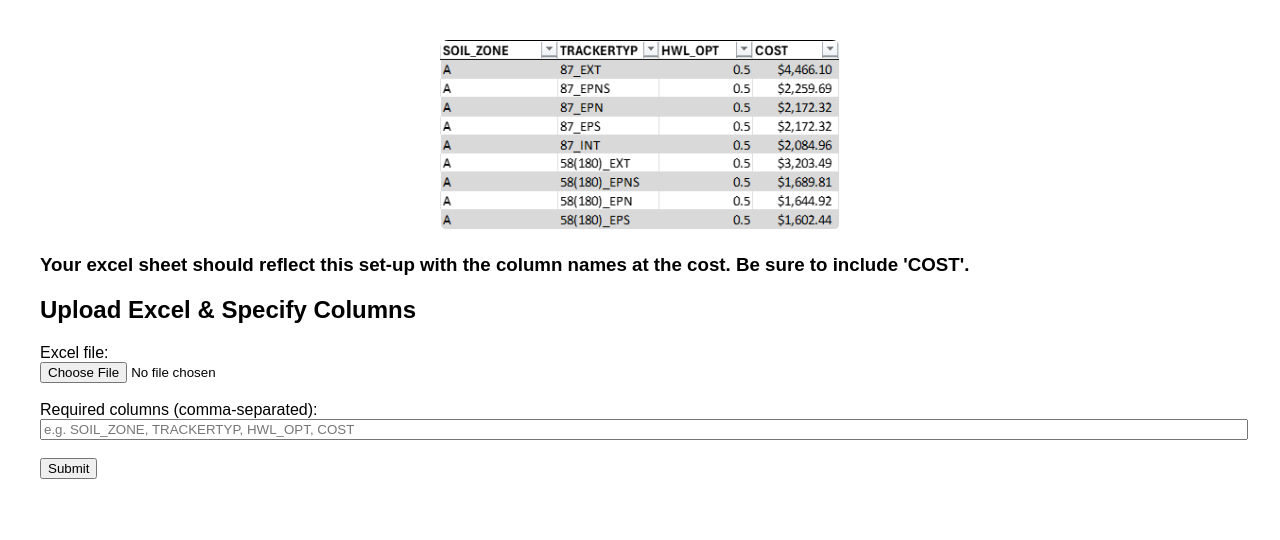
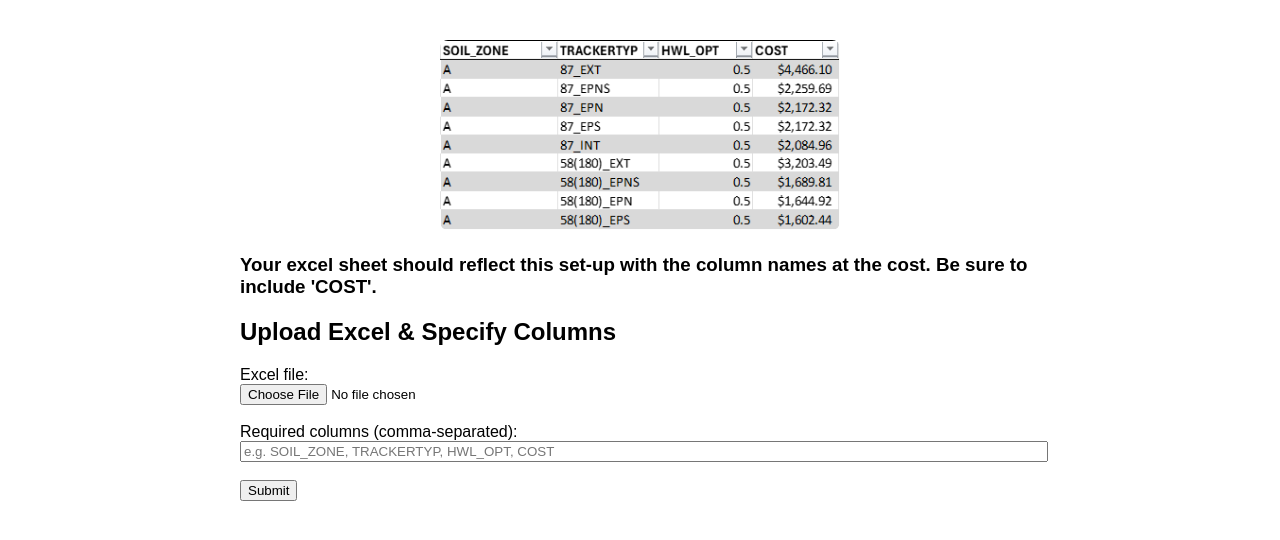
Before and after one commit to LPMaves/GIS_Text_Automation, a Flask app: page / in a window 1280 px wide. Shown: the top 540 px of the page. Run offline with Flask 3, Linux system fonts and the light colour scheme.

Commit message:
Update index.html

```diff
--- a/templates/index.html
+++ b/templates/index.html
@@ -4,7 +4,7 @@
     <title>GIS Cost Automation Workflow</title>
     <style>
         body { font-family: Arial, sans-serif; margin: 40px; }
-        .container { max-width: 1200px; margin: auto; }
+        .container { max-width: 800px; margin: auto; }
         input, textarea { width: 100%; }
         .output { background: #f1f1f1; padding: 15px; margin-top: 20px; }
         .error { color: red; }
```
